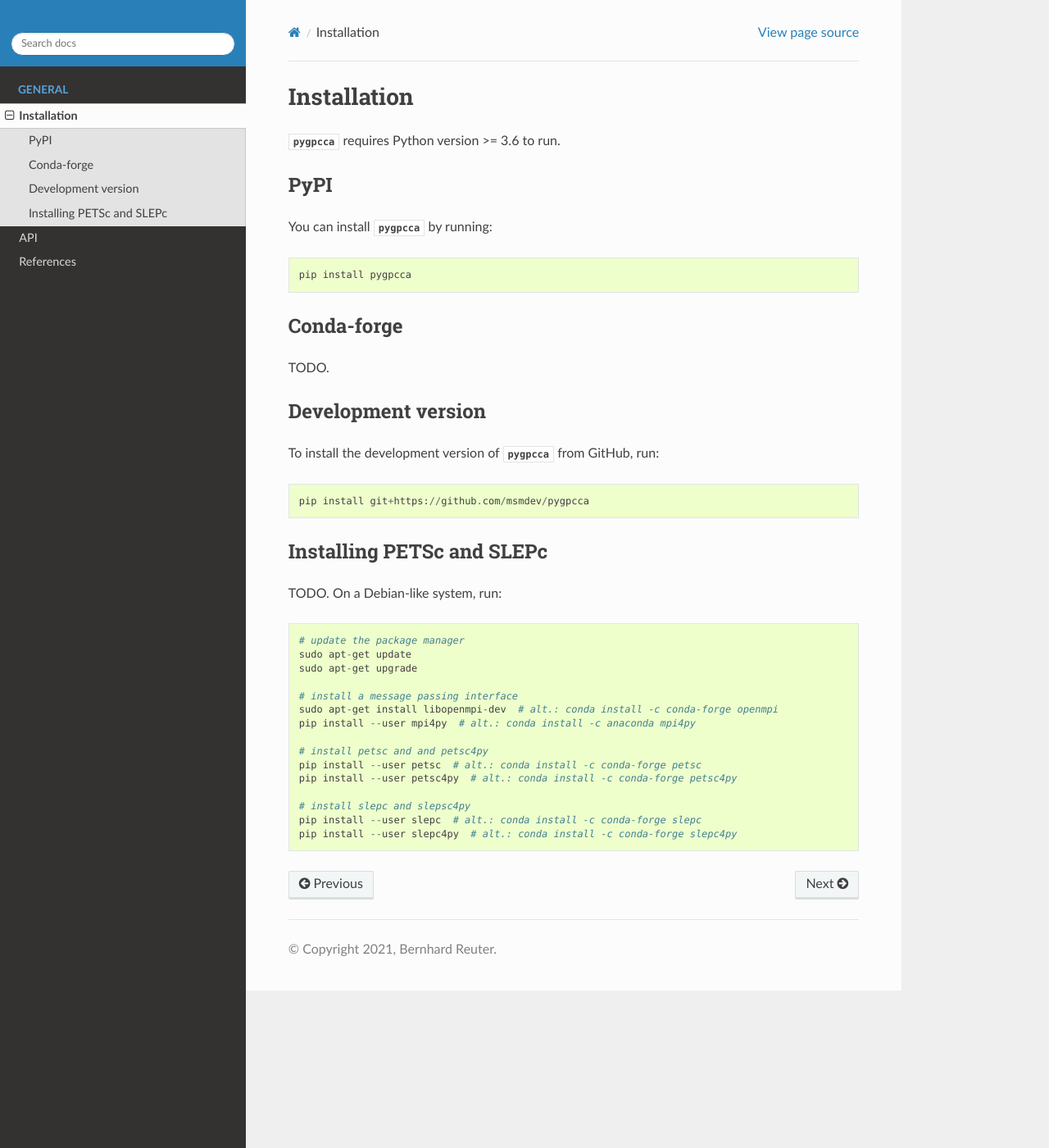
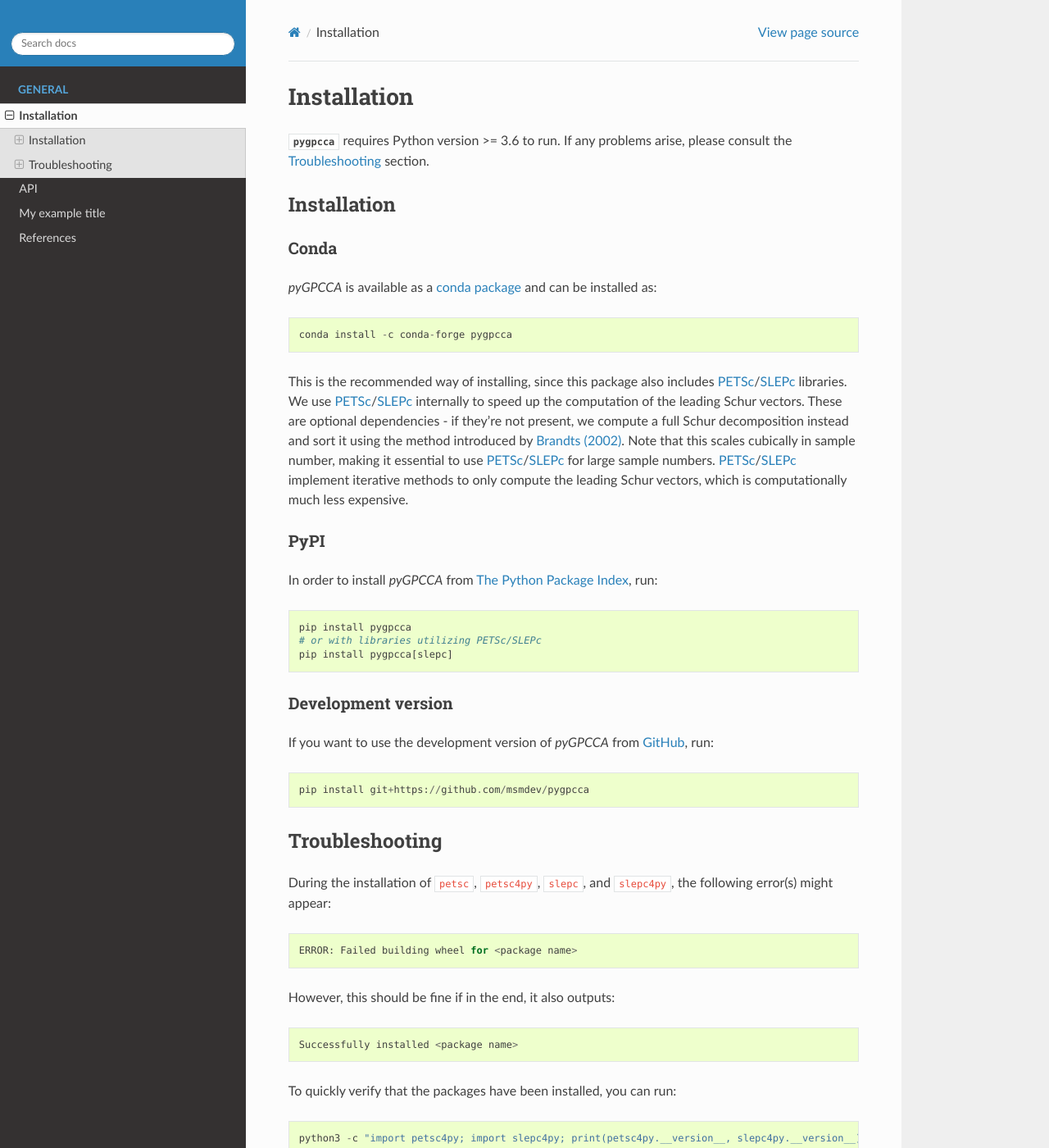
Before and after one commit to msmdev/pyGPCCA, a Sphinx documentation site: the page built from docs/source/installation.rst, in a window 1280 px wide and 1400 px high. Shown: the whole window at 82% size. Built offline with Sphinx 7.4.7 and the Read the Docs theme 2.0.0, drawn with Linux system fonts in a browser that asks for light colours; some of the changed text lies outside the part shown.

Commit message:
Rtd (#9)
* Add description of G-PCCA method.

* Add some usage info.

* fix style

* render pyGPCCA italic

* Fix linting errors

* Add partial installation instructions

* Add some description of slepc/petsc

* Fix typos

* Fix indentation

* add cite badge

* Remove TODOs, fix linting

* update paper badge

* [ci skip] Fix linting

* Enable RTD, move stuff around, dummy notebook

* Fix links

Co-authored-by: Bernhard Reuter <43750470+msmdev@users.noreply.github.com>
Co-authored-by: Marius Lange <marius.lange@t-online.de>

```diff
--- a/docs/requirements.txt
+++ b/docs/requirements.txt
@@ -1,4 +1,5 @@
 -r ../requirements.txt
+nbsphinx>=0.7
 sphinx>=3.3.0
 sphinx-autodoc-annotation
 sphinx-autodoc-typehints>=1.10.3
--- a/docs/source/conf.py
+++ b/docs/source/conf.py
@@ -45,6 +45,7 @@
     "sphinx_autodoc_typehints",
     "sphinx_last_updated_by_git",
     "typed_returns",
+    "nbsphinx",
 ]
 intersphinx_mapping = {
     "python": ("https://docs.python.org/3", None),
--- a/docs/source/installation.rst
+++ b/docs/source/installation.rst
@@ -1,43 +1,93 @@
 Installation
 ============
-:mod:`pygpcca` requires Python version >= 3.6 to run.
+:mod:`pygpcca` requires Python version >= 3.6 to run. If any problems arise, please consult the
+`Troubleshooting`_ section.
+
+Installation
+------------
+
+Conda
++++++
+*pyGPCCA* is available as a `conda package <https://anaconda.org/conda-forge/pygpcca>`_ and can be installed as::
+
+    conda install -c conda-forge pygpcca
+
+This is the recommended way of installing, since this package also includes `PETSc`_/`SLEPc`_ libraries.
+We use `PETSc`_/`SLEPc`_ internally to speed up the computation of the leading Schur vectors. These are optional
+dependencies - if they're not present, we compute a full Schur decomposition instead and sort it using the method
+introduced by `Brandts (2002)`_. Note that this scales cubically in sample number, making it essential to use
+`PETSc`_/`SLEPc`_ for large sample numbers. `PETSc`_/`SLEPc`_ implement iterative methods to only compute
+the leading Schur vectors, which is computationally much less expensive.
 
 PyPI
-----
-
-You can install :mod:`pygpcca` by running::
+++++
+In order to install *pyGPCCA* from `The Python Package Index <https://pypi.org/project/pygpcca/>`_, run::
 
     pip install pygpcca
-
-Conda-forge
------------
-TODO.
+    # or with libraries utilizing PETSc/SLEPc
+    pip install pygpcca[slepc]
 
 Development version
--------------------
-To install the development version of :mod:`pygpcca` from GitHub, run::
++++++++++++++++++++
+If you want to use the development version of *pyGPCCA* from `GitHub <https://github.com/msmdev/pygpcca>`_, run::
 
     pip install git+https://github.com/msmdev/pygpcca
 
-.. _Installing PETSc and SLEPc:
+Troubleshooting
+---------------
+During the installation of ``petsc``, ``petsc4py``, ``slepc``, and ``slepc4py``, the following error(s) might appear::
 
-Installing PETSc and SLEPc
---------------------------
+    ERROR: Failed building wheel for <package name>
 
-TODO. On a Debian-like system, run::
+However, this should be fine if in the end, it also outputs::
 
-    # update the package manager
-    sudo apt-get update
-    sudo apt-get upgrade
+    Successfully installed <package name>
 
-    # install a message passing interface
-    sudo apt-get install libopenmpi-dev  # alt.: conda install -c conda-forge openmpi
-    pip install --user mpi4py  # alt.: conda install -c anaconda mpi4py
+To quickly verify that the packages have been installed, you can run::
+
+    python3 -c "import petsc4py; import slepc4py; print(petsc4py.__version__, slepc4py.__version__)"
+
+Debian-based systems
+++++++++++++++++++++
+Below are an alternative steps for installing `PETSc`_/`SLEPc`_, in case any problems arise, especially when installing
+from `PyPI`_::
+
+    # install dependencies
+    sudo apt-get update -y
+    sudo apt-get install gcc gfortran libopenmpi-dev libblas-dev liblapack-dev petsc-dev slepc-dev -y
+
+    # install a message passing interface for Python
+    pip install --user mpi4py
 
     # install petsc and and petsc4py
-    pip install --user petsc  # alt.: conda install -c conda-forge petsc
-    pip install --user petsc4py  # alt.: conda install -c conda-forge petsc4py
+    pip install --user petsc
+    pip install --user petsc4py
 
-    # install slepc and slepsc4py
-    pip install --user slepc  # alt.: conda install -c conda-forge slepc
-    pip install --user slepc4py  # alt.: conda install -c conda-forge slepc4py
+    # install slepc and slepc4py
+    pip install --user slepc
+    pip install --user slepc4py
+
+macOS
++++++
+The most robust way is to follow the `PETSc installation guide`_ and the `SLEPc installation guide`_ or to take a look
+at our continuous integration `steps <https://github.com/msmdev/pyGPCCA/blob/main/.scripts/ci/install_dependencies.sh>`_
+for macOS.
+
+The installation steps can be roughly outlined as::
+
+    # install dependencies
+    brew install gcc open-mpi openblas lapack arpack
+
+    # follow the PETSc installation steps
+    # follow the SLEPc installation steps
+
+    # install petsc4py
+    pip install --user petsc4py
+    # install slepc4py
+    pip install --user petsc4py
+
+.. _`Brandts (2002)`: https://doi.org/10.1002/nla.274
+.. _`PETSc`: https://www.mcs.anl.gov/petsc/
+.. _`SLEPc`: https://slepc.upv.es/
+.. _`PETSc installation guide`: https://www.mcs.anl.gov/petsc/documentation/installation.html
+.. _`SLEPc installation guide`: https://slepc.upv.es/documentation/instal.htm
```
Also changed, not shown: README.rst (+19 -109 lines), docs/source/api.rst (+11 -0 lines), docs/source/index.rst (+20 -1 lines), .readthedocs.yml (added), docs/source/example.ipynb (added), 1 other file.
